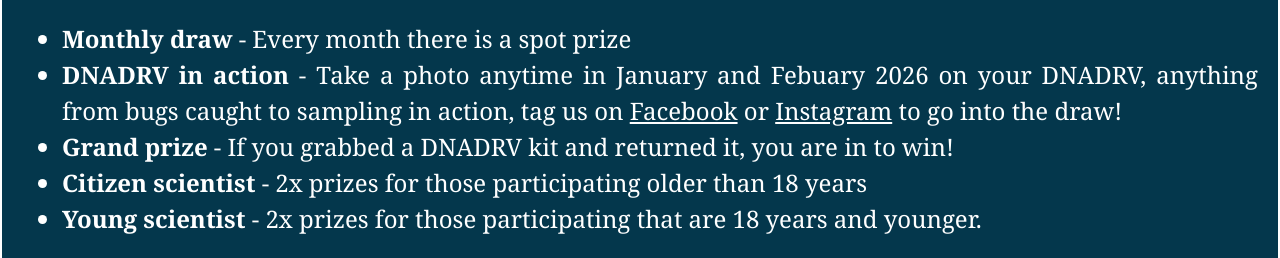
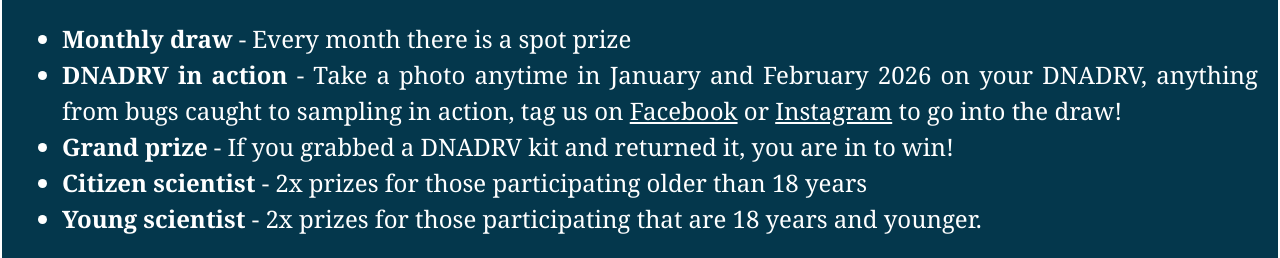
Before and after one commit to DNADRV/dnadrv.github.io, a plain HTML site: page index.html in a window 1280 px wide. Shown: the part 856-1114 px from the top of the page. Drawn offline with Linux system fonts and the light colour scheme.

Commit message:
spelling err fix

```diff
--- a/index.html
+++ b/index.html
@@ -113,7 +113,7 @@ function myFunction() {
 <p>We have had some amazing spot prizes sponsored for a few lucky DNA drivers. DNADRV is in the last few months of sample collection, so go grab a kit for a chance to win. Winners announced end of March 2026.<br>
 <ul>
 	<li><b>Monthly draw</b> - Every month there is a spot prize</li>
-	<li><b>DNADRV in action</b> - Take a photo anytime in January and Febuary 2026 on your DNADRV, anything from bugs caught to sampling in action, tag us on <a href="https://www.facebook.com/groups/835350759152591" style="color:#ffffff;">Facebook</a> or <a href="https://www.instagram.com/dna.drv/" style="color:#ffffff;">Instagram</a> to go into the draw!</li>
+	<li><b>DNADRV in action</b> - Take a photo anytime in January and February 2026 on your DNADRV, anything from bugs caught to sampling in action, tag us on <a href="https://www.facebook.com/groups/835350759152591" style="color:#ffffff;">Facebook</a> or <a href="https://www.instagram.com/dna.drv/" style="color:#ffffff;">Instagram</a> to go into the draw!</li>
 	<li><b>Grand prize</b> - If you grabbed a DNADRV kit and returned it, you are in to win!</li>
 	<li><b>Citizen scientist</b> - 2x prizes for those participating older than 18 years</li>
 	<li><b>Young scientist</b> - 2x prizes for those participating that are 18 years and younger.</li>
```
